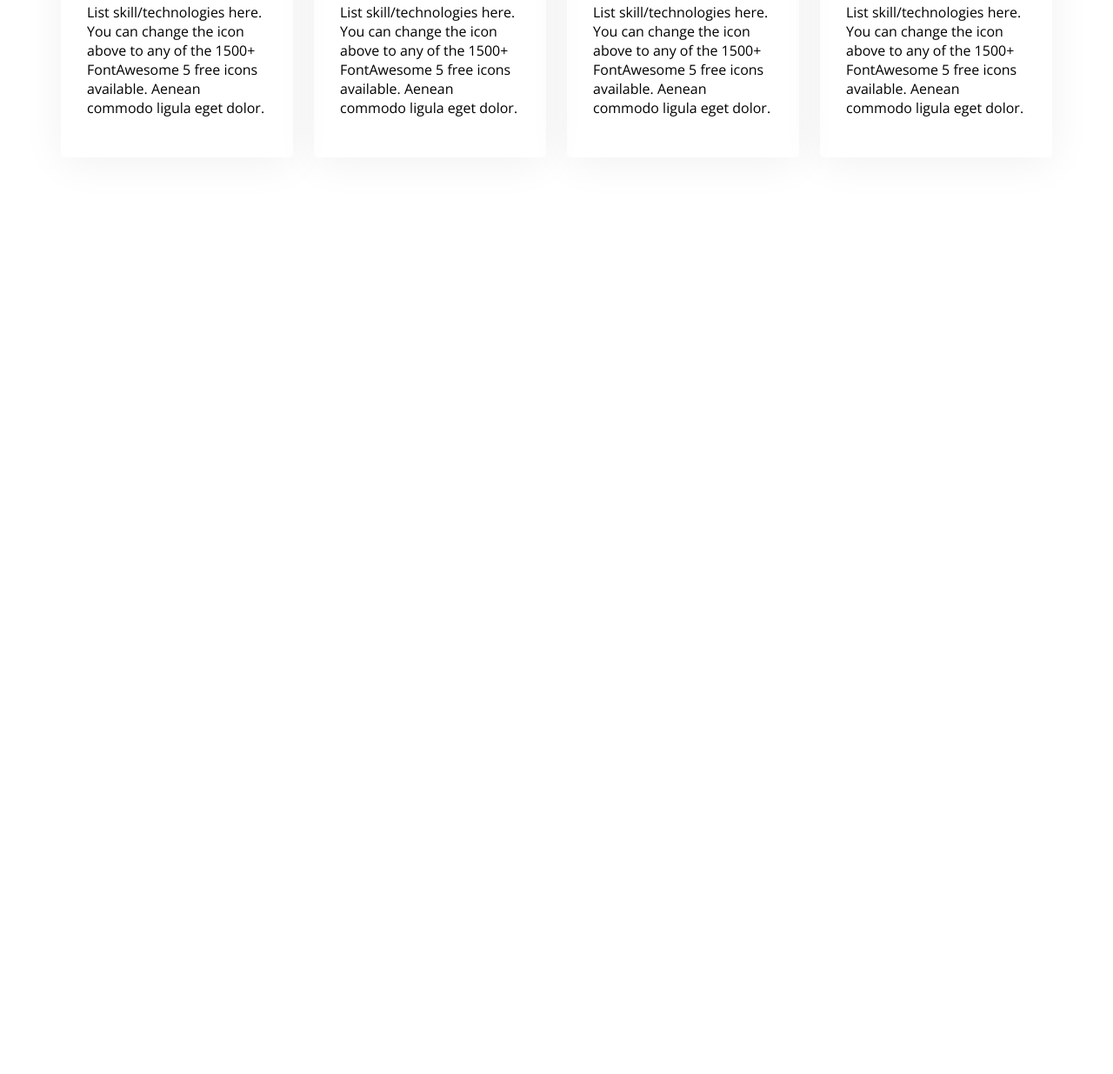
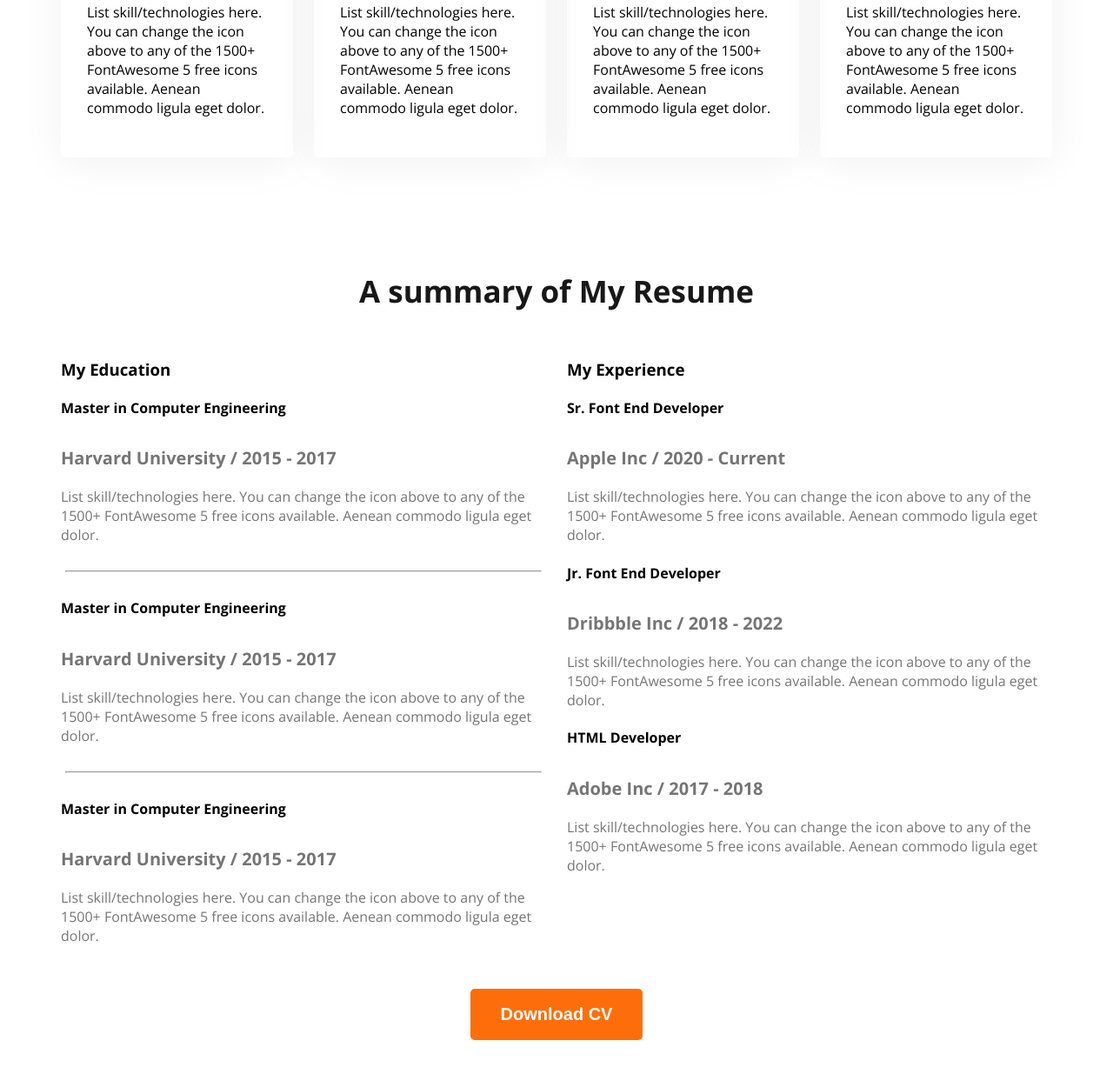
Before and after one commit to afia-anzum/web-developer-portfolio, a plain HTML site: page index.html in a window 1280 px wide. Shown: the part 1962-3197 px from the top of the page at 87% size. Before the commit the page ends 2273 px from the top, so only its background shows below. Drawn offline with nearby package versions, Linux system fonts and the light colour scheme.

Commit message:
Added resume summary section and download CV button

```diff
--- a/index.html
+++ b/index.html
@@ -121,6 +121,67 @@ eget dolor.</p>
      </div>
 </div>
          </section>
+
+         <section class="resume">
+            <h3 class="section-title text-center">A summary of My Resume</h3>
+            <div class="resume-container">
+                <!-- .resume-column*2>h3.resume-column-title+.experience*3>h4.experience-title+h5.experience-sub-title+.experience-description -->
+                   <div class="resume-column">
+                    <h3 class="resume-column-title">My Education</h3>
+                    <div class="experience">
+                        <h4 class="experience-title"> Master in Computer Engineering</h4>
+                        <h5 class="experience-sub-title"> Harvard University / 2015 - 2017</h5>
+                        <div class="experience-description"> List skill/technologies here. You can change the icon above
+to any of the 1500+ FontAwesome 5 free icons available. Aenean
+commodo ligula eget dolor.</div>
+                    </div>
+                    <hr>
+                    <div class="experience">
+                        <h4 class="experience-title"> Master in Computer Engineering</h4>
+                        <h5 class="experience-sub-title">Harvard University / 2015 - 2017</h5>
+                        <div class="experience-description"> List skill/technologies here. You can change the icon above
+to any of the 1500+ FontAwesome 5 free icons available. Aenean
+commodo ligula eget dolor.</div>
+                    </div>
+                    <hr>
+                    <div class="experience">
+                        <h4 class="experience-title"> Master in Computer Engineering</h4>
+                        <h5 class="experience-sub-title"> Harvard University / 2015 - 2017</h5>
+                        <div class="experience-description"> List skill/technologies here. You can change the icon above
+to any of the 1500+ FontAwesome 5 free icons available. Aenean
+commodo ligula eget dolor.</div>
+                    </div>
+                   </div>
+                   <div class="resume-column">
+                    <h3 class="resume-column-title"> My Experience</h3>
+                    <div class="experience">
+                        <h4 class="experience-title"> Sr. Font End Developer</h4>
+                        <h5 class="experience-sub-title"> Apple Inc / 2020 - Current</h5>
+                        <div class="experience-description"> List skill/technologies here. You can change the icon above
+to any of the 1500+ FontAwesome 5 free icons available. Aenean
+commodo ligula eget dolor.</div>
+                    </div>
+                    <div class="experience">
+                        <h4 class="experience-title"> Jr. Font End Developer</h4>
+                        <h5 class="experience-sub-title"> Dribbble Inc / 2018 - 2022</h5>
+                        <div class="experience-description"> List skill/technologies here. You can change the icon above
+to any of the 1500+ FontAwesome 5 free icons available. Aenean
+commodo ligula eget dolor.</div>
+                    </div>
+                    <div class="experience">
+                        <h4 class="experience-title"> HTML Developer</h4>
+                        <h5 class="experience-sub-title"> Adobe Inc / 2017 - 2018</h5>
+                        <div class="experience-description"> List skill/technologies here. You can change the icon above
+to any of the 1500+ FontAwesome 5 free icons available. Aenean
+commodo ligula eget dolor.</div>
+                    </div>
+                   </div>
+            </div>
+            <div class="text-center resume-download-cv">
+                <button class="btn-primary">Download CV</button>
+            </div>
+
+           </section>
     </main>
     <footer>
 
--- a/styles.css
+++ b/styles.css
@@ -132,3 +132,22 @@ main section{
    border-radius: 5px;
    box-shadow: 0px 6px 50px 0px rgba(0,0,0,0.06);
 }
+/* resume section style */
+.resume-container{
+  display: flex;
+  gap: 24px;
+}
+.experience-sub-title{
+  font-size: 20px;
+  font-weight: 600px;
+  margin-bottom: 20px;
+}
+.experience-description, .experience-sub-title{
+  color: #757575;
+}
+.resume hr{
+  margin: 30px 5px;
+}
+.resume-download-cv{
+  margin-top: 50px;
+}
```
